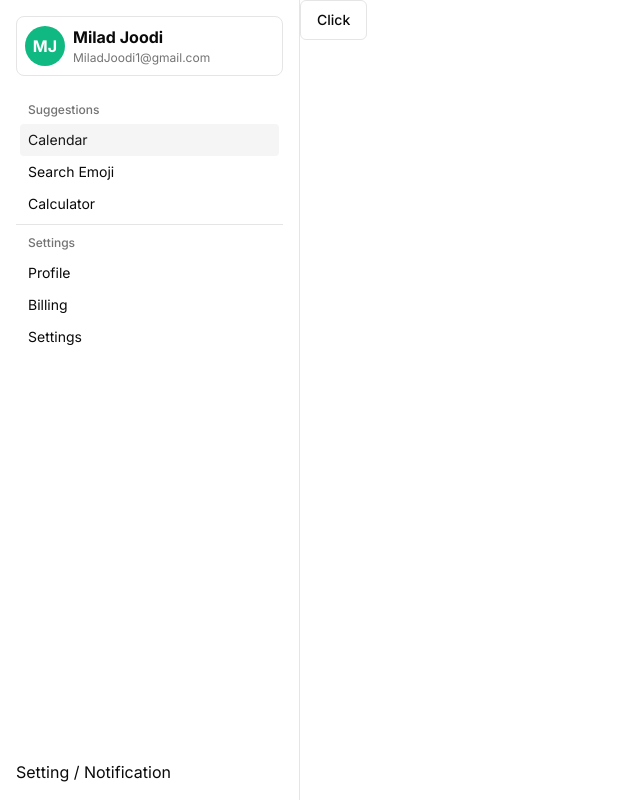
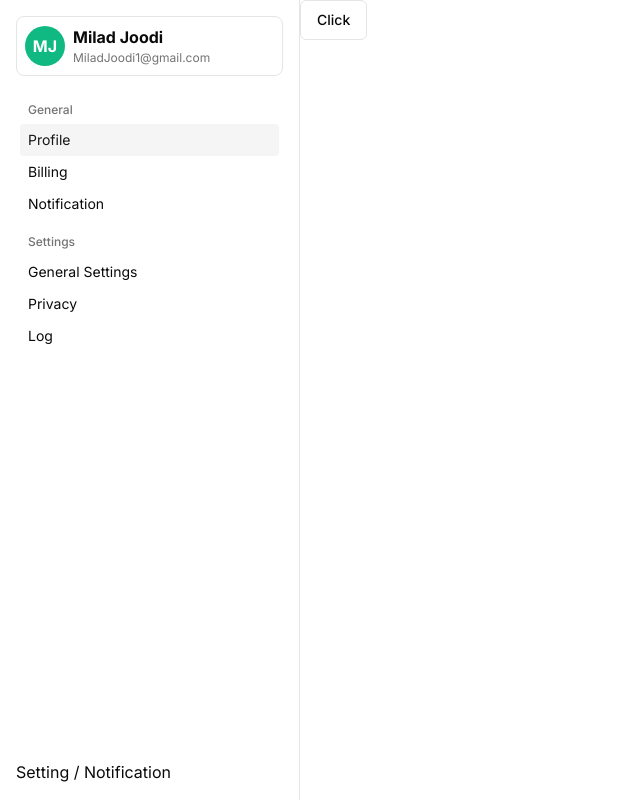
Before and after one commit to MiladJoodi/Next_Shadcn_Learn, a Next.js app: page / in a window 1280 px wide. Shown: the whole page, without its empty margins (0-640 px from the left). Built offline with nearby package versions, Linux system fonts and the light colour scheme.

Commit message:
Update Sidebar.tsx

```diff
--- a/src/components/Sidebar.tsx
+++ b/src/components/Sidebar.tsx
@@ -62,18 +62,13 @@ const Sidebar = () => {
             <div className="grow">
                 <Command>
                     <CommandList>
-                        <CommandEmpty>No results found.</CommandEmpty>
-                        <CommandGroup heading="Suggestions">
-                            <CommandItem>Calendar</CommandItem>
-                            <CommandItem>Search Emoji</CommandItem>
-                            <CommandItem>Calculator</CommandItem>
+                        {menuList.map((menu:any, key:number)=> (
+                            <CommandGroup key={key} heading={menu.group}>
+                            {menu.items.map((option: any, optionKey: number)=> (
+                                <CommandItem key={optionKey}>{option.text}</CommandItem>
+                            ))}
                         </CommandGroup>
-                        <CommandSeparator />
-                        <CommandGroup heading="Settings">
-                            <CommandItem>Profile</CommandItem>
-                            <CommandItem>Billing</CommandItem>
-                            <CommandItem>Settings</CommandItem>
-                        </CommandGroup>
+                        ))}
                     </CommandList>
                 </Command>
             </div>
```
